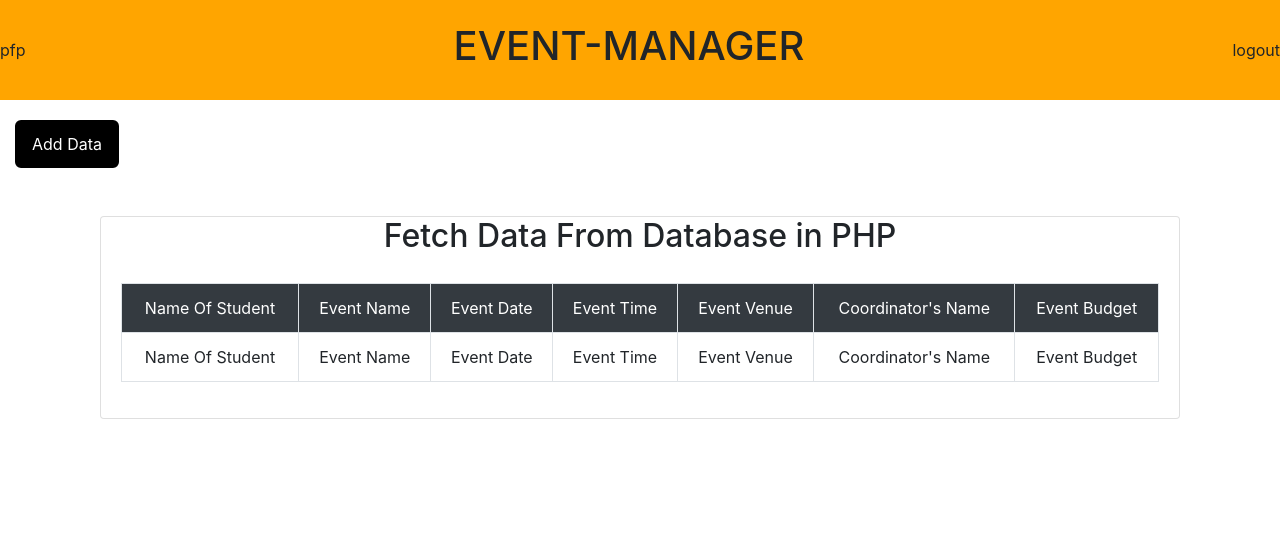
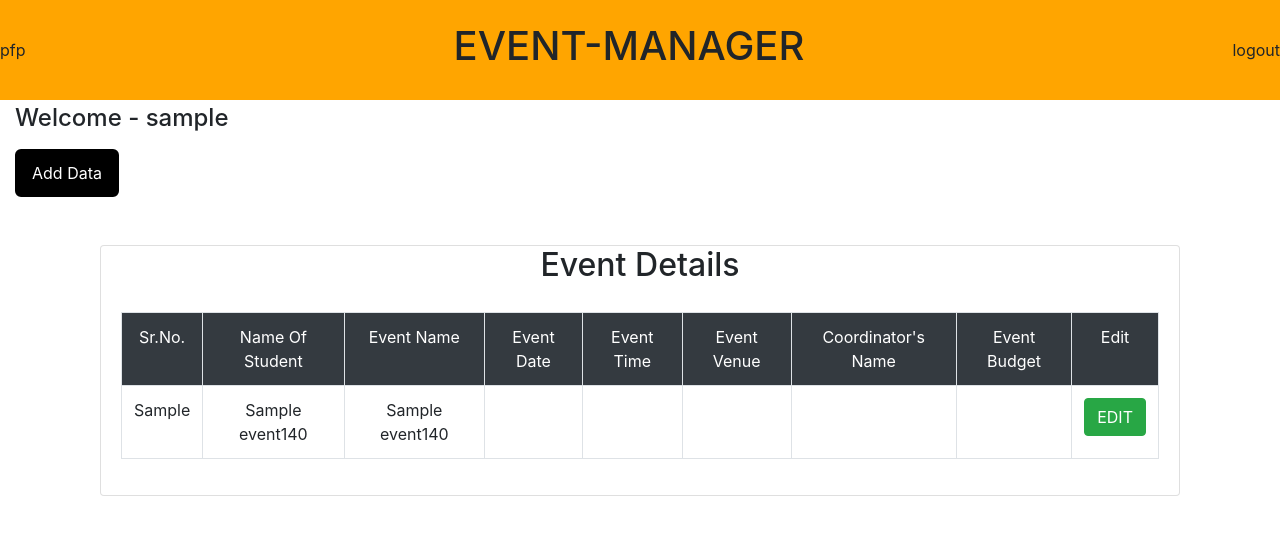
Before and after one commit to AyushSNair/Event-Management-System, a PHP site: page /loginsystem/event-manager.php in a window 1280 px wide. Shown: the top 535 px of the page. Run offline with PHP 8.4, Linux system fonts and the light colour scheme; the visitor is signed in with stand-in values (Sample User, id 1); tables that the repository leaves empty or names only in its code hold one stand-in row (values such as "Sample post"); data that the repository does not hold is empty.

Commit message:
Added an Edit Button
Users can now Edit The Already Entered Details And Can Save Those Changes Which Will Also Be Reflected Within The Database.

```diff
--- a/event-manager.php
+++ b/event-manager.php
@@ -12,6 +12,8 @@ $eventVenue = $_POST["eventVenue"];
 $coordinatorName = $_POST["coordinatorName"];
 $eventBudget = $_POST["eventBudget"];
 
+
+
 $exists = false;
  if($exists == false){
   $sql = "INSERT INTO `event140` (`nameofstudent`, `eventname`,`eventDate`,`eventTime`, `eventVenue`, `coordinatorName`, `eventBudget`) VALUES ('$nameofstudent', '$eventname','$eventDate','$eventTime', '$eventVenue', '$coordinatorName','$eventBudget')";
@@ -23,9 +25,24 @@ $exists = false;
  }
 }
 
+require_once('partials/_eventconnect.php');
+$query = "select * from event140";
+$result = mysqli_query($conn,$query);
+
+
+
+
 ?>
 
+<?php
+session_start();
 
+if(!isset($_SESSION['loggedin']) || $_SESSION['loggedin']!=true){
+  header("location: login.php");
+  exit;
+}
+
+?>
 
 <!doctype html>
 <html lang="en">
@@ -62,7 +79,7 @@ $exists = false;
   border-radius: 6px;
   border-style: solid;
   margin-left: 15px;
-  margin-top: 20px;
+  margin-top: 8px;
 
 }
 
@@ -96,7 +113,7 @@ z-index: 1;
   border-radius: 8px;
   background-color: white;
   position: absolute;
-  z-index: 3;
+  z-index: 9;
   left: 50%;
   top: -50%;
   transform: translate(-50%,-50%);
@@ -133,6 +150,11 @@ transition : 2s;
 .span-class{
   cursor: pointer;
 }
+
+.welcome-style{
+  margin-left: 15px;
+  margin-top: 4px;
+}
     </style>
   </head>
   <body >
@@ -154,6 +176,14 @@ logout
 
 
 ?>
+
+
+<div class="welcome-style">
+  <h4 >
+    Welcome - <?php  echo$_SESSION['username']?>
+  </h4>
+</div>
+
 
   <button class="btn-add-data" onclick="showModal()" >Add Data</button>
 
@@ -217,11 +247,12 @@ logout
 <div class="col">
   <div class="card mt-5">
     <div class="class-header">
-      <h2 class=" display-6 text-center" color: white; >Fetch Data From Database in PHP</h2>
+      <h2 class=" display-6 text-center" color: white; >Event Details</h2>
 </div>
 <div class="card-body">
 <table class="table table-bordered text-center">
   <tr class="bg-dark text-white">
+  <td>Sr.No.</td>
 <td>Name Of Student</td>
 <td>Event Name</td>
 <td>Event Date</td>
@@ -229,17 +260,39 @@ logout
 <td>Event Venue</td>
 <td>Coordinator's Name</td>
 <td>Event Budget</td>
+<td>Edit</td>
   </tr>
 
   <tr>
-<td>Name Of Student</td>
-<td>Event Name</td>
-<td>Event Date</td>
-<td>Event Time</td>
-<td>Event Venue</td>
-<td>Coordinator's Name</td>
-<td>Event Budget</td>
-  </tr>
+    <?php
+
+while($row = mysqli_fetch_assoc($result))
+ {
+?>
+  <td><?php echo $row['sno']; ?></td>
+  <td><?php echo $row['nameofstudent']; ?></td>
+  <td><?php echo $row['eventname']; ?></td>
+  <td><?php echo $row['eventDate']; ?></td>
+  <td><?php echo $row['eventTime']; ?></td>
+  <td><?php echo $row['eventVenue']; ?></td>
+  <td><?php echo $row['coordinatorName']; ?></td>
+  <td><?php echo $row['eventBudget']; ?></td>
+
+  <form action="updatedata.php" method="post">
+  <input type="hidden" name="sno" value="<?php echo $row['sno'] ?>">
+  <td> <input type="submit" name="edit" class="btn btn-success" value="EDIT">   </td>
+
+</form>
+
+
+
+</tr>
+<?php
+ }
+
+?>
+
+
 </div>
 </div>
 </div>
```
